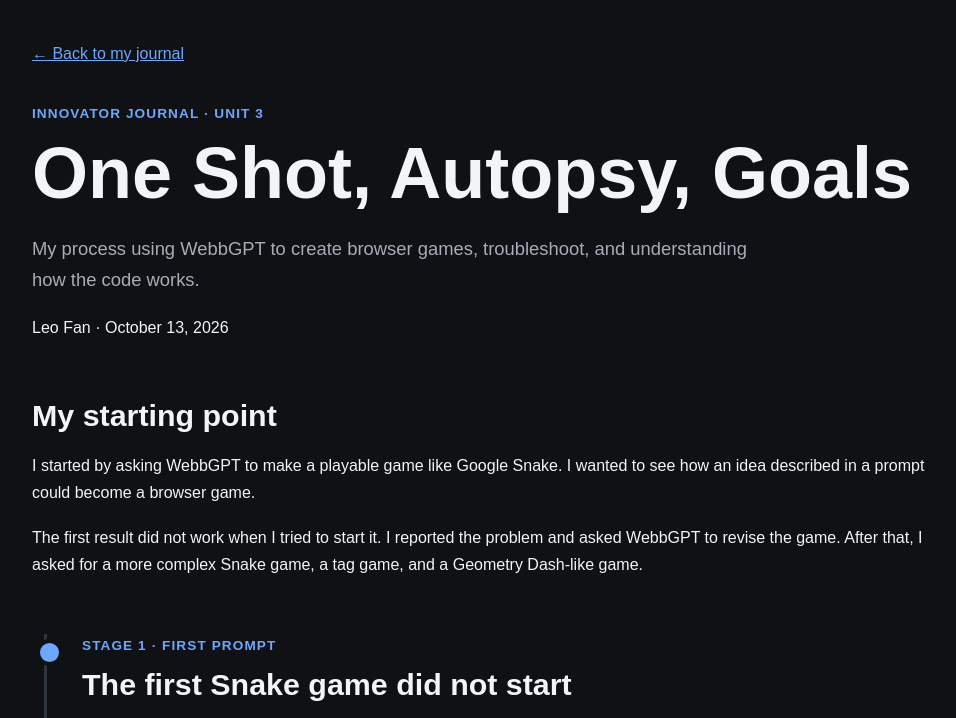
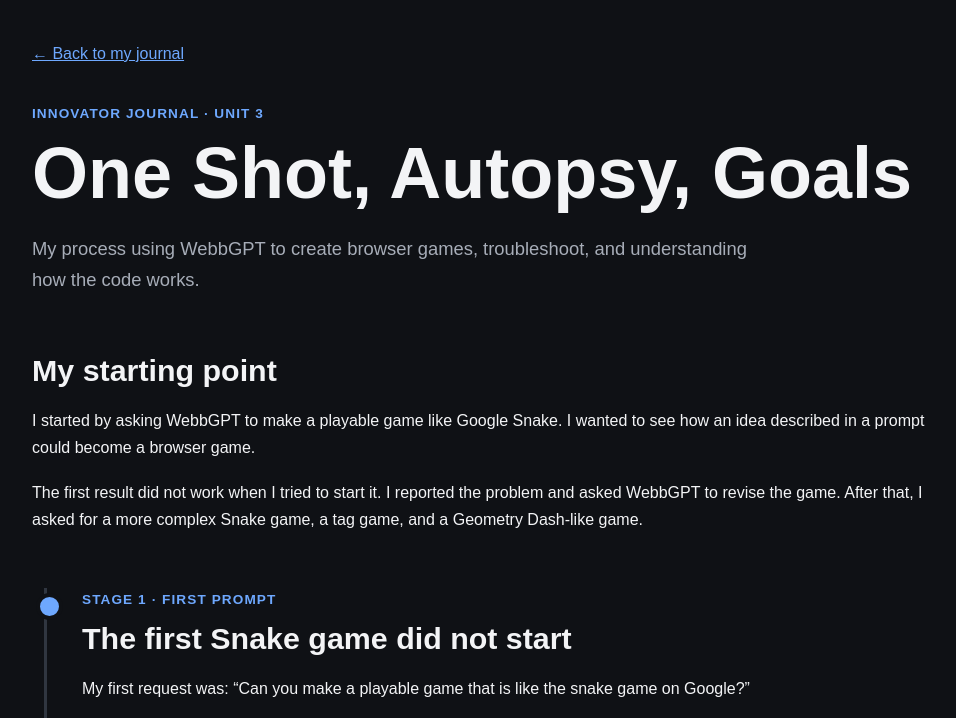
Before and after one commit to L-0p/L-0p.github.io, a plain HTML site: page docs/game-journal.html in a window 1280 px wide. Shown: the top 718 px of the page, without its empty margins (158-1114 px from the left). Drawn offline with Linux system fonts and the light colour scheme.

Commit message:
Remove author and date from game journal
Removed the author and date from the journal header.

```diff
--- a/docs/game-journal.html
+++ b/docs/game-journal.html
@@ -244,7 +244,7 @@
       troubleshoot, and understanding how the code works.
     </p>
 
-    <p>Leo Fan · October 13, 2026</p>
+
   </header>
 
   <section class="section">
```
